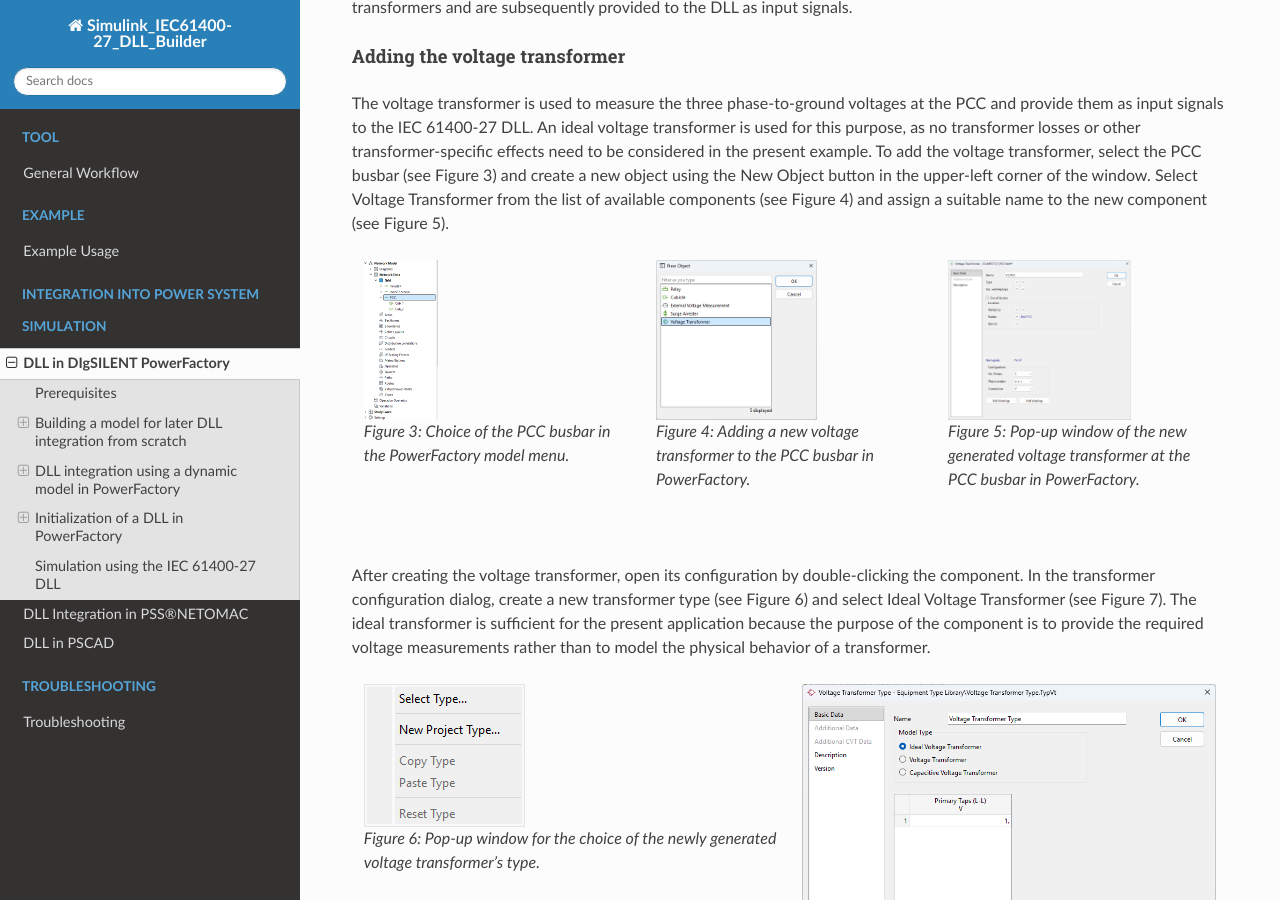
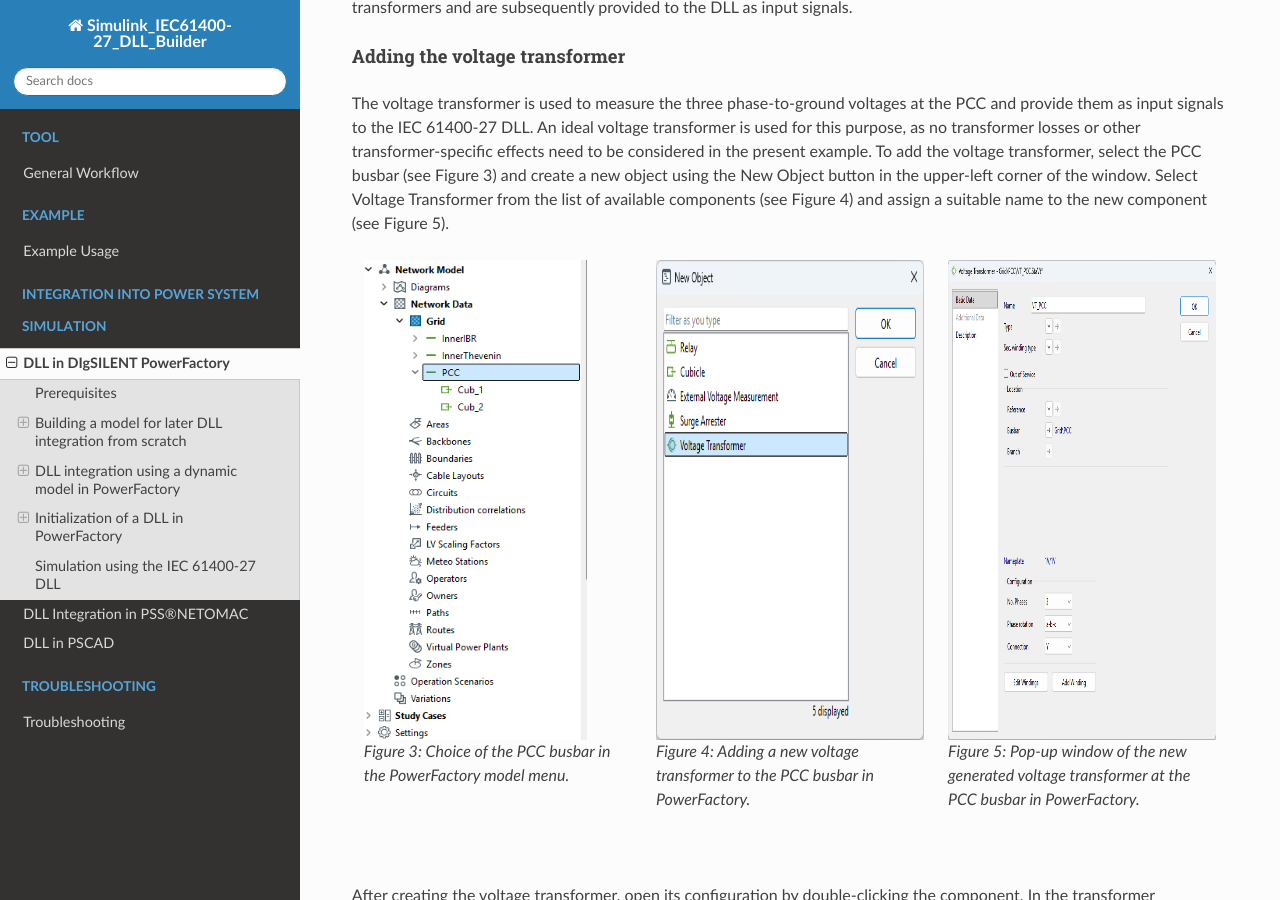
Before and after one commit to Institute-of-Electrical-Energy-Systems/SIMULINK_DLL_Builder, a Sphinx documentation site: the page built from docs/DLL_in_PF.rst, in a window 1280 px wide and 900 px high, scrolled down 1905 px. Built offline with Sphinx 7.4.7 and the Read the Docs theme 3.1.0, drawn with Linux system fonts in a browser that asks for light colours; formulas are drawn with MathJax 3.

Commit message:
Update DLL_in_PF.rst

```diff
--- a/docs/DLL_in_PF.rst
+++ b/docs/DLL_in_PF.rst
@@ -75,7 +75,7 @@ Select Voltage Transformer from the list of available components (see Figure 4)
 
       ..  figure:: ./images/PowerFactory/PCCPowerFactory.png
             :alt: Choice of the PCC busbar in the PowerFactory model menu.
-            :height: 10em
+            :height: 30em
 
             Figure 3: Choice of the PCC busbar in the PowerFactory model menu.
 
@@ -83,7 +83,7 @@ Select Voltage Transformer from the list of available components (see Figure 4)
 
        ..  figure:: ./images/PowerFactory/VT_PowerFactory.png
             :alt: Adding a new voltage transformer to the PCC busbar in PowerFactory.
-            :height: 10em
+            :height: 30em
 
             Figure 4: Adding a new voltage transformer to the PCC busbar in PowerFactory.
 
@@ -91,7 +91,7 @@ Select Voltage Transformer from the list of available components (see Figure 4)
 
       ..  figure:: ./images/PowerFactory/VT_PowerFactory2.png
             :alt: Pop-up window of the new generated voltage transformer at the PCC busbar in PowerFactory.
-            :height: 10em
+            :height: 30em
 
             Figure 5: Pop-up window of the new generated voltage transformer at the PCC busbar in PowerFactory.
 
```
